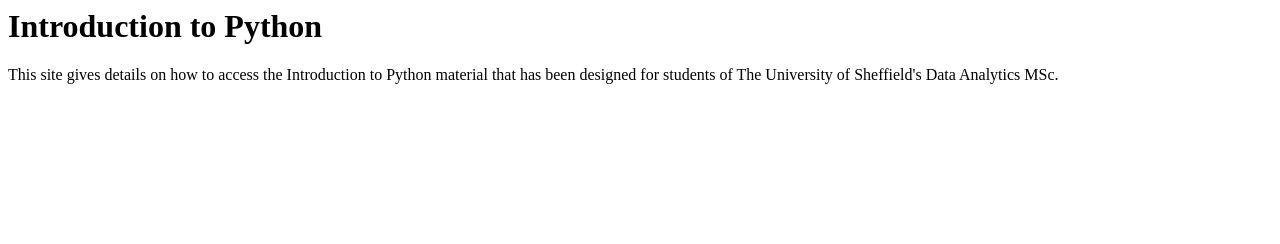
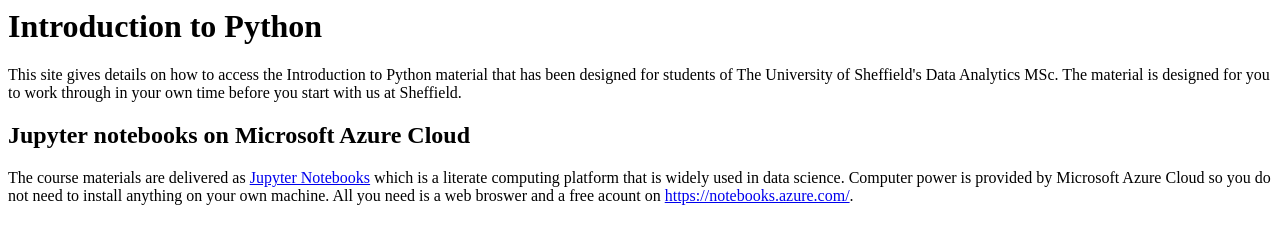
Before and after one commit to SheffieldDataAnalytics/SheffieldDataAnalytics.github.io, a plain HTML site: page index.html in a window 1280 px wide. Drawn offline with Linux system fonts and the light colour scheme.

Commit message:
Update index.html

```diff
--- a/index.html
+++ b/index.html
@@ -5,6 +5,17 @@
 </head>
 <body>
 <h1> Introduction to Python </h1>
-<p>This site gives details on how to access the Introduction to Python material that has been designed for students of The University of Sheffield's Data Analytics MSc.</p>
-</body>
+<p>This site gives details on how to access the Introduction to Python material that has been designed for students of The University of Sheffield's Data Analytics MSc.
+  The material is designed for you to work through in your own time before you start with us at Sheffield.
+</p>
+
+  <h2>Jupyter notebooks on Microsoft Azure Cloud</h2>
+
+  <p>
+    The course materials are delivered as <a href="http://jupyter.org/">Jupyter Notebooks</a> which is a literate computing platform that is widely used in data science.
+    Computer power is provided by Microsoft Azure Cloud so you do not need to install anything on your own machine.
+    All you need is a web broswer and a free acount on <a href="https://notebooks.azure.com/">https://notebooks.azure.com/</a>.
+  </p>
+
+  </body>
 </html>
```
